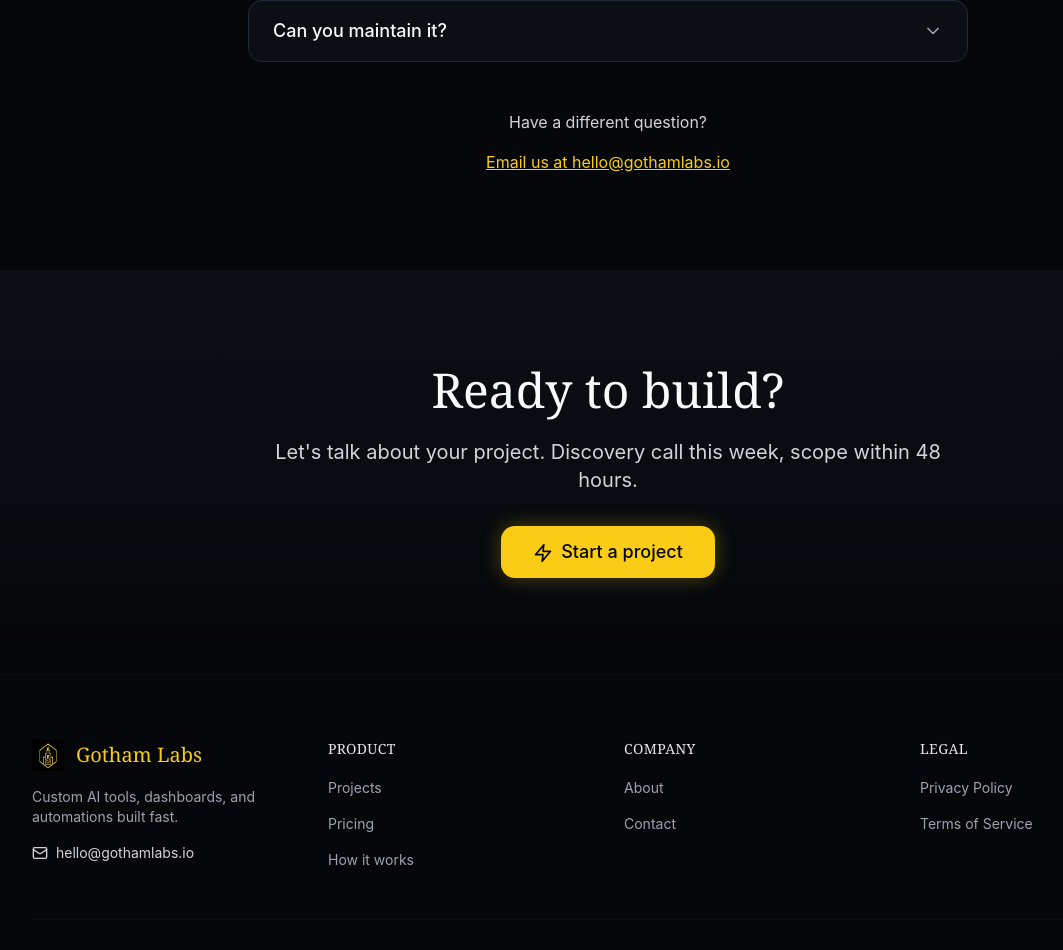
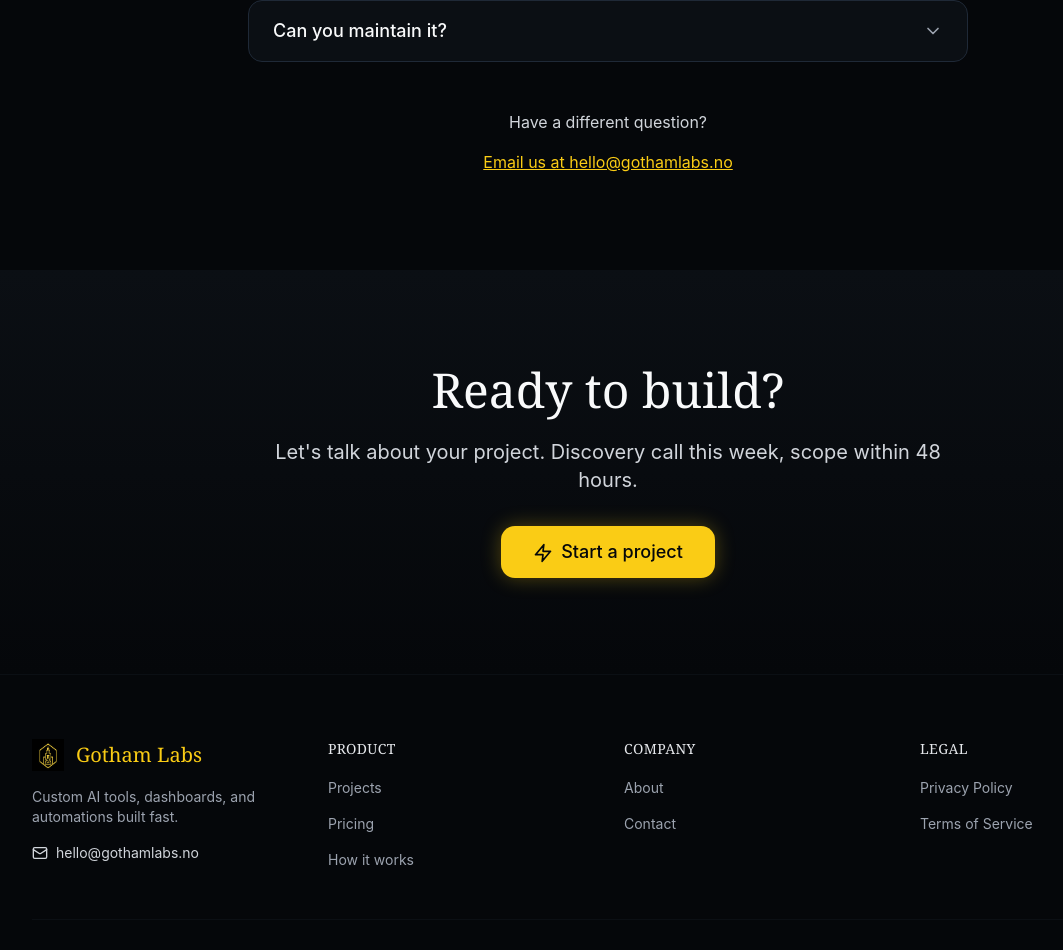
Before and after one commit to Goku10/gothamlabs.no-v2, a React (Vite) app: page / in a window 1280 px wide. Shown: the part 8092-9042 px from the top of the page, without its empty margins (32-1095 px from the left). Built offline with nearby package versions, Linux system fonts and the light colour scheme; no server answers.

Commit message:
Updated ContactModal.tsx

```diff
--- a/src/components/ContactModal.tsx
+++ b/src/components/ContactModal.tsx
@@ -74,7 +74,7 @@ export function ContactModal({ isOpen, onClose }: ContactModalProps) {
     } catch (error) {
       console.error('Form submission error:', error);
       setSubmitStatus('error');
-      setErrorMessage('Something went wrong. Please try again or email hello@gothamlabs.io.');
+      setErrorMessage('Something went wrong. Please try again or email hello@gothamlabs.no.');
     } finally {
       setIsSubmitting(false);
     }
@@ -188,10 +188,10 @@ export function ContactModal({ isOpen, onClose }: ContactModalProps) {
           <Mail className="inline-block mr-2" size={16} />
           Or email us at{' '}
           <a
-            href="mailto:hello@gothamlabs.io"
+            href="mailto:hello@gothamlabs.no"
             className="text-primary hover:text-primary/90 underline"
           >
-            hello@gothamlabs.io
+            hello@gothamlabs.no
           </a>
         </div>
 
--- a/src/sections/FAQ.tsx
+++ b/src/sections/FAQ.tsx
@@ -51,10 +51,10 @@ export function FAQ({ onItemOpen }: FAQProps) {
             Have a different question?
           </p>
           <a
-            href="mailto:hello@gothamlabs.io"
+            href="mailto:hello@gothamlabs.no"
             className="text-primary hover:text-primary/90 underline transition-colors"
           >
-            Email us at hello@gothamlabs.io
+            Email us at hello@gothamlabs.no
           </a>
         </div>
       </div>
--- a/src/sections/Footer.tsx
+++ b/src/sections/Footer.tsx
@@ -11,7 +11,7 @@ export function Footer() {
     ],
     company: [
       { name: 'About', href: '#' },
-      { name: 'Contact', href: 'mailto:hello@gothamlabs.io' },
+      { name: 'Contact', href: 'mailto:hello@gothamlabs.no' },
     ],
     legal: [
       { name: 'Privacy Policy', href: '#' },
@@ -44,11 +44,11 @@ export function Footer() {
               Custom AI tools, dashboards, and automations built fast.
             </p>
             <a
-              href="mailto:hello@gothamlabs.io"
+              href="mailto:hello@gothamlabs.no"
               className="flex items-center gap-2 text-gotham-300 hover:text-gotham-100 transition-colors text-sm"
             >
               <Mail size={16} />
-              hello@gothamlabs.io
+              hello@gothamlabs.no
             </a>
           </div>
 
```
Also changed, not shown: 1 other file (tests, documents, lock files or other folders).
